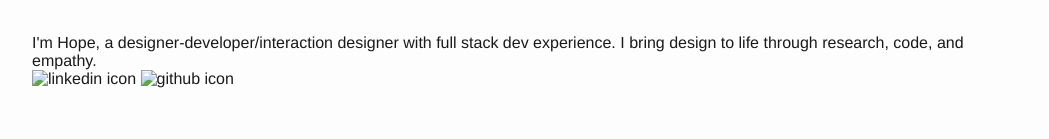
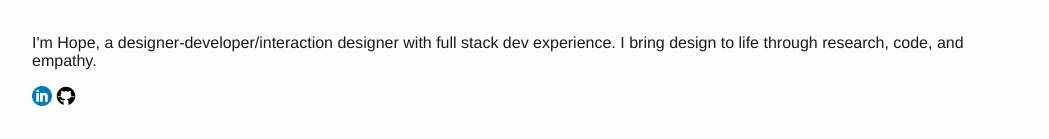
Before and after one commit to hopeaaaa/portfolio, a plain HTML site: page pages/webdev.html in a window 1280 px wide. Shown: the part 1335-1474 px from the top of the page, without its empty margins (115-1164 px from the left). Drawn offline with Linux system fonts and the light colour scheme.

Commit message:
resizing full stack icons

```diff
--- a/pages/webdev.html
+++ b/pages/webdev.html
@@ -164,11 +164,17 @@
           dev experience. I bring design to life through research, code, and
           empathy.
         </p>
-        <a href="https://www.linkedin.com/in/hope-akello/">
-          <img src="" alt="linkedin icon" />
+        <a
+          class="contact__icon"
+          href="https://www.linkedin.com/in/hope-akello/"
+        >
+          <img
+            src="../assets/logos/circle-linkedin-512.webp"
+            alt="linkedin icon"
+          />
         </a>
-        <a href="https://github.com/hopeaaaa">
-          <img src="" alt="github icon" />
+        <a class="contact__icon" href="https://github.com/hopeaaaa">
+          <img src="../assets/logos/github.png" alt="github icon" />
         </a>
       </section>
     </main>
--- a/styles/webdev.scss
+++ b/styles/webdev.scss
@@ -179,4 +179,9 @@ main {
     white-space: nowrap;
     margin: 0;
   }
+
+  &__icon img {
+    width: 20px;
+    margin-top: 1rem;
+  }
 }
```
Also changed, not shown: index.html (+2 -2 lines), assets/logos/circle-linkedin-512.webp (added), assets/logos/github.png (added), styles/webdev.css, 1 other file.
